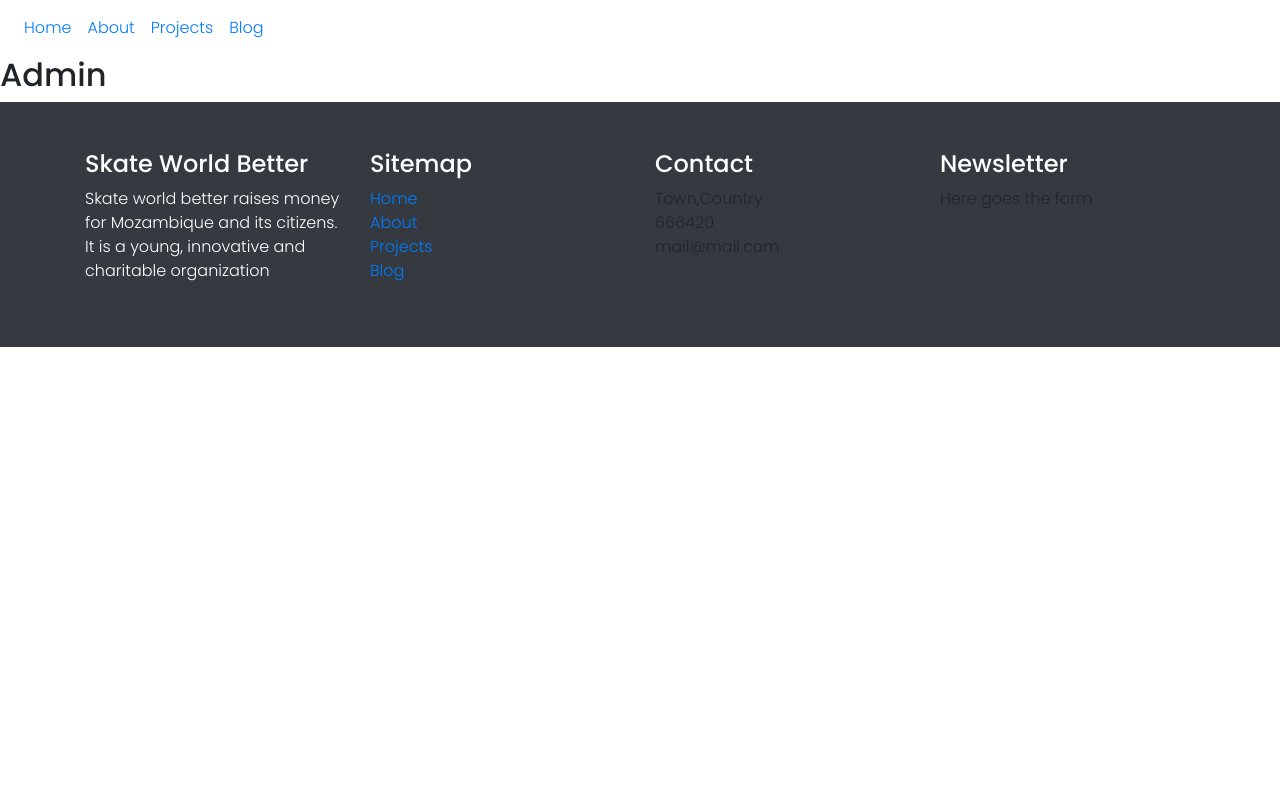
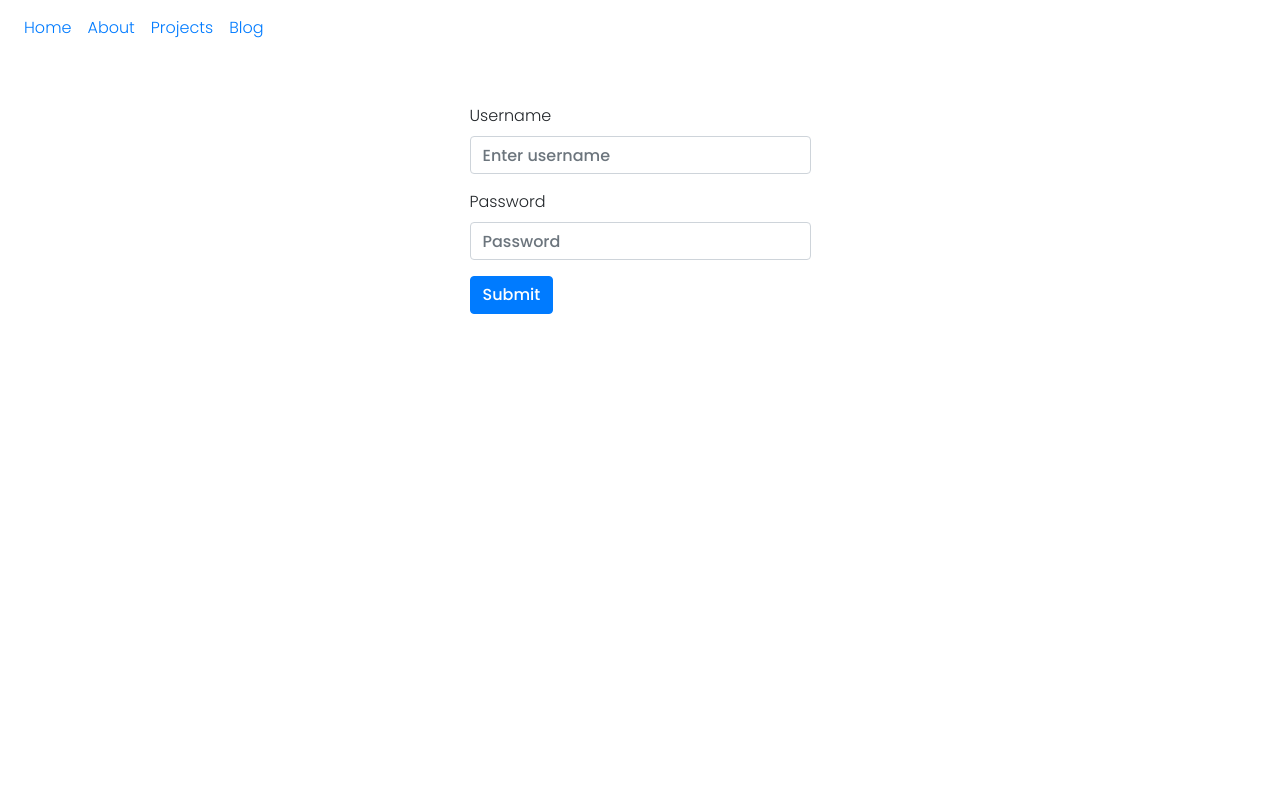
Before and after one commit to cichyadam/swb-web, a React (Create React App) app in the folder client/: page /admin in a window 1280 px wide. Shown: the top 800 px of the page. Built offline with nearby package versions, Linux system fonts and the light colour scheme.

Commit message:
Add AdminPage

```diff
--- a/client/src/App.js
+++ b/client/src/App.js
@@ -7,6 +7,7 @@
 import Footer from './components/Footer'
 
 import HomePage from './pages/HomePage'
+import AdminPage from './pages/AdminPage'
 
 const App = () => (
   <Router>
@@ -26,7 +27,7 @@
           <h2>Blog</h2>
         </Route>
         <Route path="/admin">
-          <h2>Admin</h2>
+          <AdminPage />
         </Route>
       </Switch>
       <Footer />
--- a/client/src/pages/AdminPage/index.js
+++ b/client/src/pages/AdminPage/index.js
@@ -1,8 +1,23 @@
 import React from 'react'
 import BaseSection from '../../components/BaseSection'
+import { Button, Form } from 'react-bootstrap'
 
 const AdminPage = () => (
-  <BaseSection>
-
+  <BaseSection fullScreen>
+    <Form className="mx-auto">
+    <Form.Group controlId="formBasicUsername">
+      <Form.Label>Username</Form.Label>
+      <Form.Control type="username" placeholder="Enter username" />
+    </Form.Group>
+    <Form.Group controlId="formBasicPassword">
+      <Form.Label>Password</Form.Label>
+      <Form.Control type="password" placeholder="Password" />
+    </Form.Group>
+    <Button variant="primary" type="submit">
+      Submit
+    </Button>
+  </Form>
   </BaseSection>
 )
+
+export default AdminPage
```
